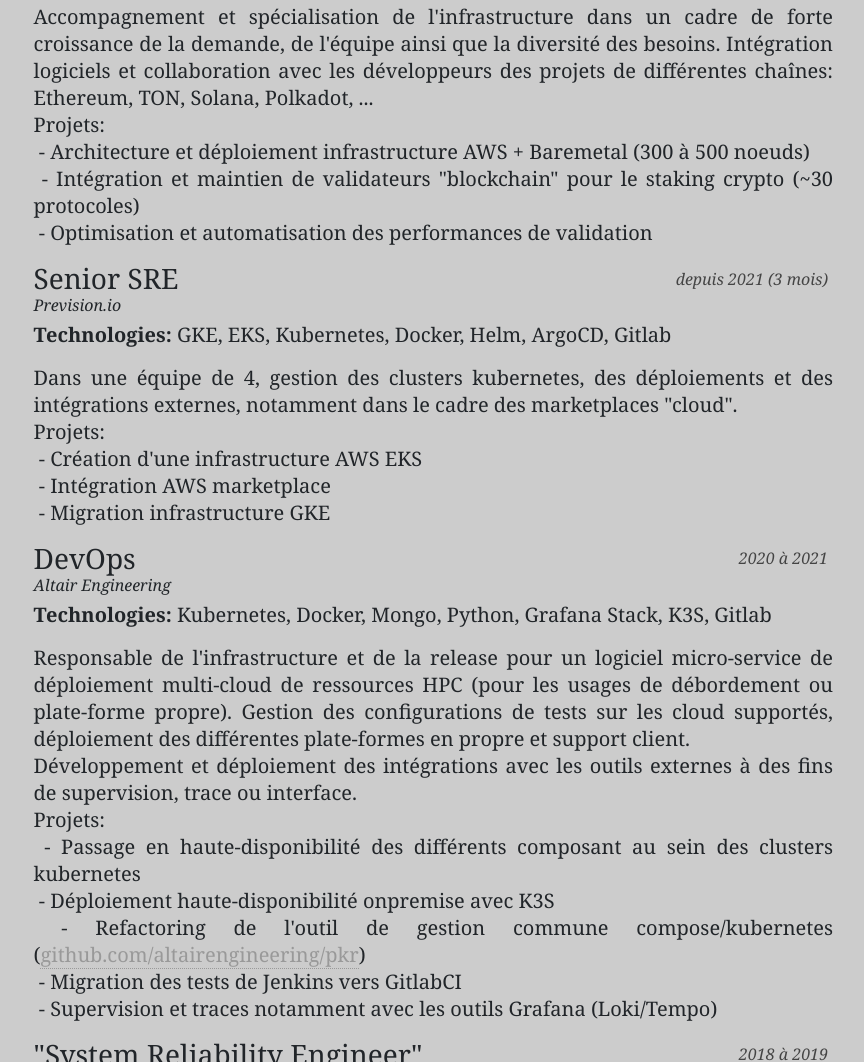
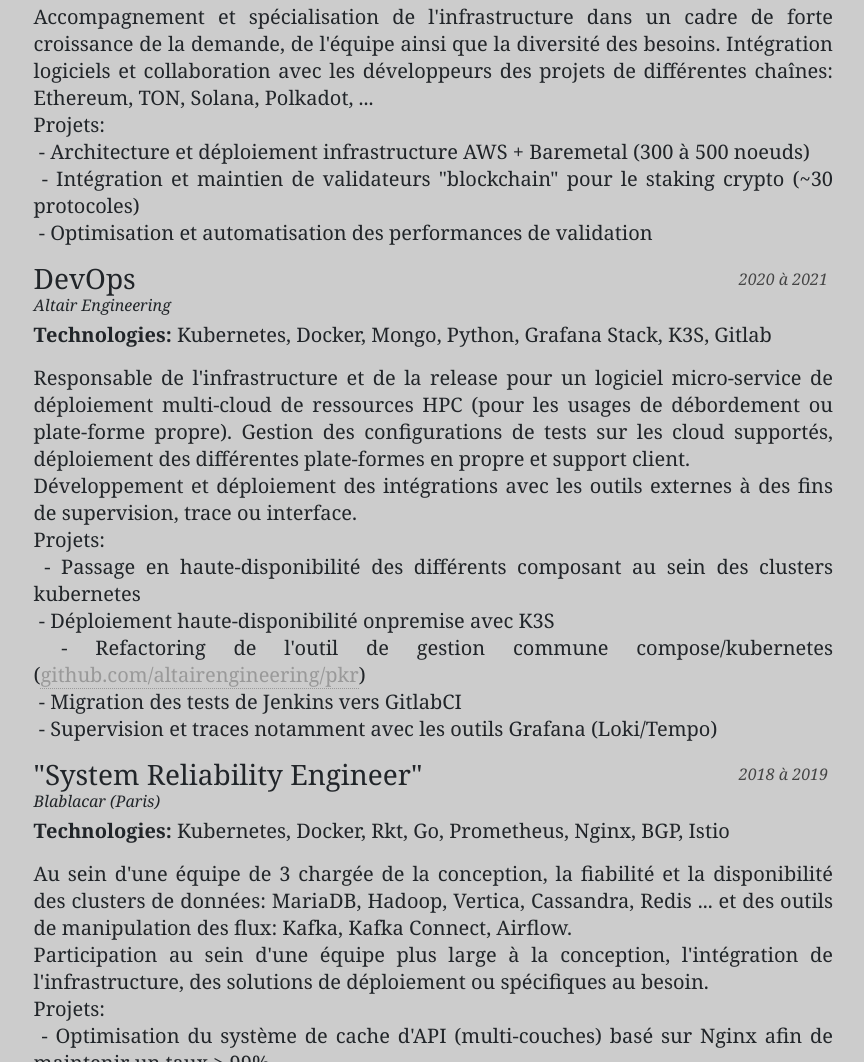
Before and after one commit to redref/self-resume, a website: page index.html in a window 1280 px wide. Shown: the part 1413-2475 px from the top of the page, without its empty margins (309-1173 px from the left). Drawn offline with nearby package versions, Linux system fonts and the light colour scheme.

Commit message:
Remove prevision

```diff
--- a/index.html
+++ b/index.html
@@ -140,18 +140,6 @@
                         &nbsp;- Intégration et maintien de validateurs "blockchain" pour le staking crypto (~30 protocoles)<br />
                         &nbsp;- Optimisation et automatisation des performances de validation<br />
                     </p>
-                    <h2>Senior SRE<span>depuis 2021 (3 mois)</span></h2>
-                    <h3>Prevision.io</h3>
-                    <p>
-                        <strong>Technologies:</strong> GKE, EKS, Kubernetes, Docker, Helm, ArgoCD, Gitlab<br />
-                    </p>
-                    <p>
-                        Dans une équipe de 4, gestion des clusters kubernetes, des déploiements et des intégrations externes, notamment dans le cadre des marketplaces "cloud".<br />
-                        Projets:<br />
-                        &nbsp;- Création d'une infrastructure AWS EKS<br />
-                        &nbsp;- Intégration AWS marketplace<br />
-                        &nbsp;- Migration infrastructure GKE<br />
-                    </p>
                     <h2>DevOps<span>2020 à 2021</span></h2>
                     <h3>Altair Engineering</h3>
                     <p>
```
